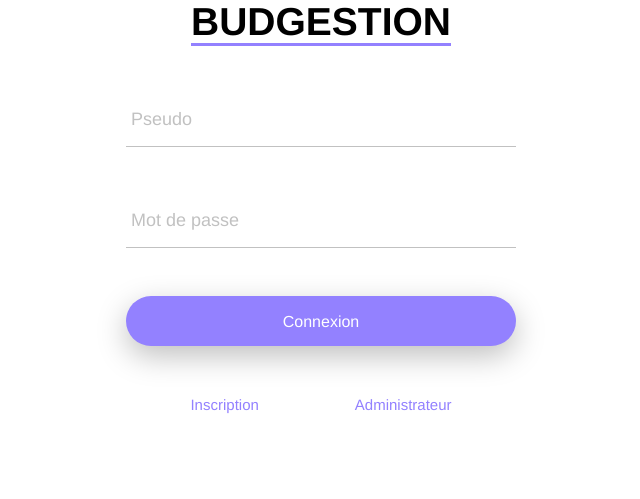
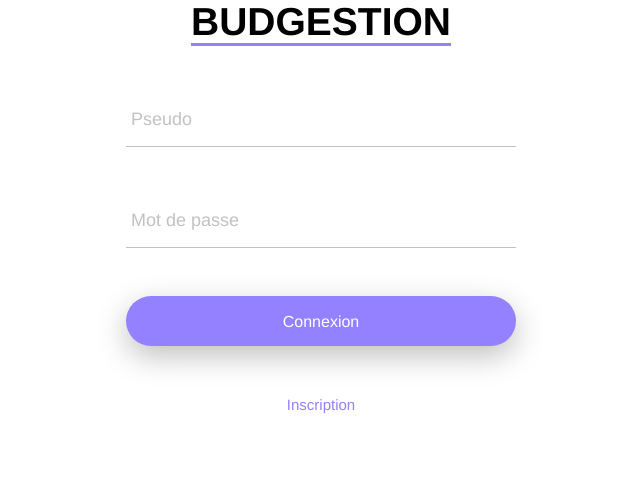
Before and after one commit to ebarnabo/Budgestion_Project, a Django app: page / in a window 1280 px wide. Shown: the part 192-691 px from the top of the page, without its empty margins (319-959 px from the left). Run offline with Django 4.2, Linux system fonts and the light colour scheme.

Commit message:
Suppr connexion page Admin

```diff
--- a/budgestion/budgestionapp/templates/index.html
+++ b/budgestion/budgestionapp/templates/index.html
@@ -38,7 +38,6 @@
                         <div class="container-login100-form-btn">
                             <button class="login100-form-btn mb-5">Connexion</button>
                             <a href="/inscription" class="txt2 mx-5">Inscription</a>
-                            <a href="/admin" class="txt2 mx-5">Administrateur</a>
                         </div>
 
                     </form>
```
